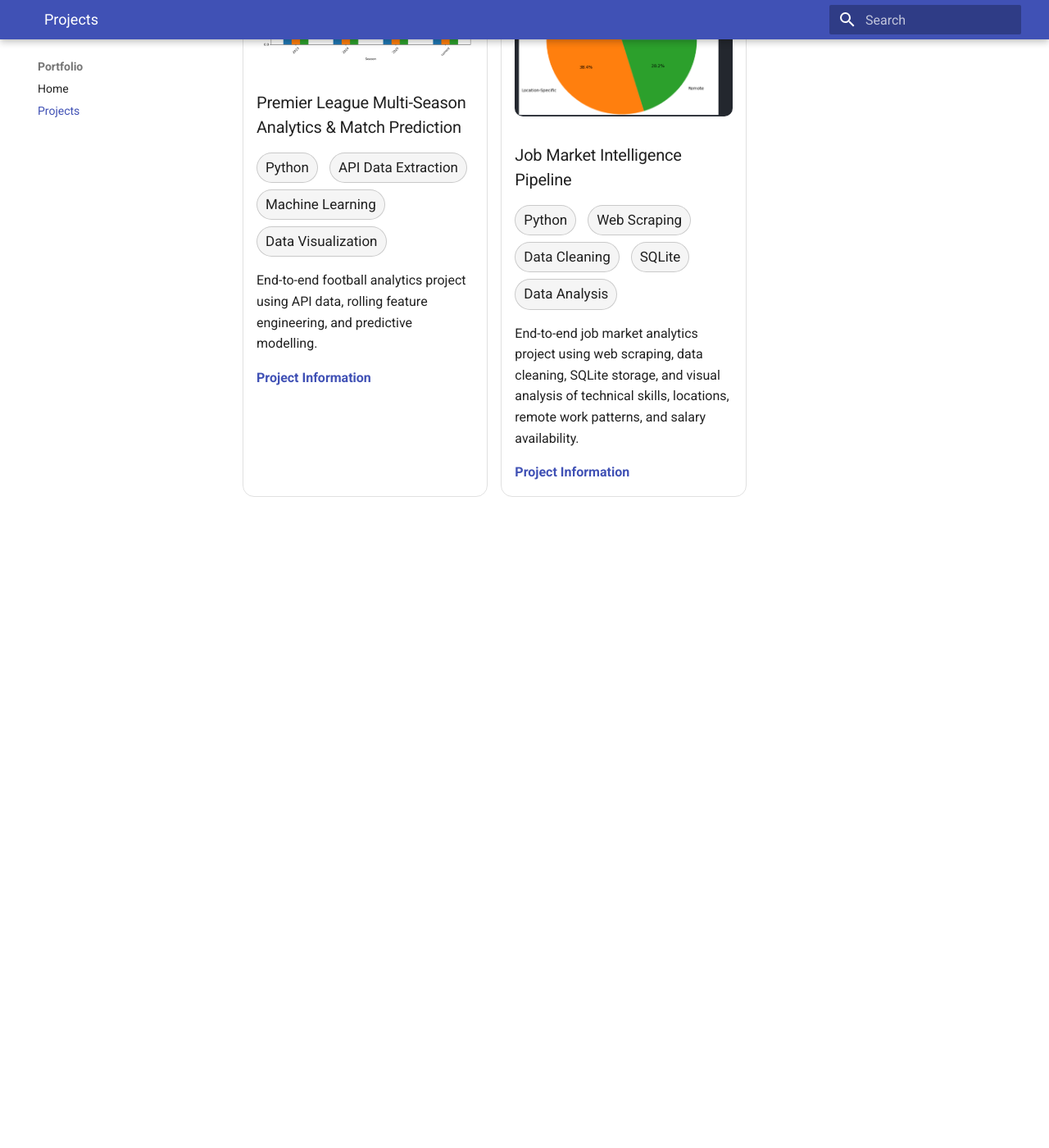
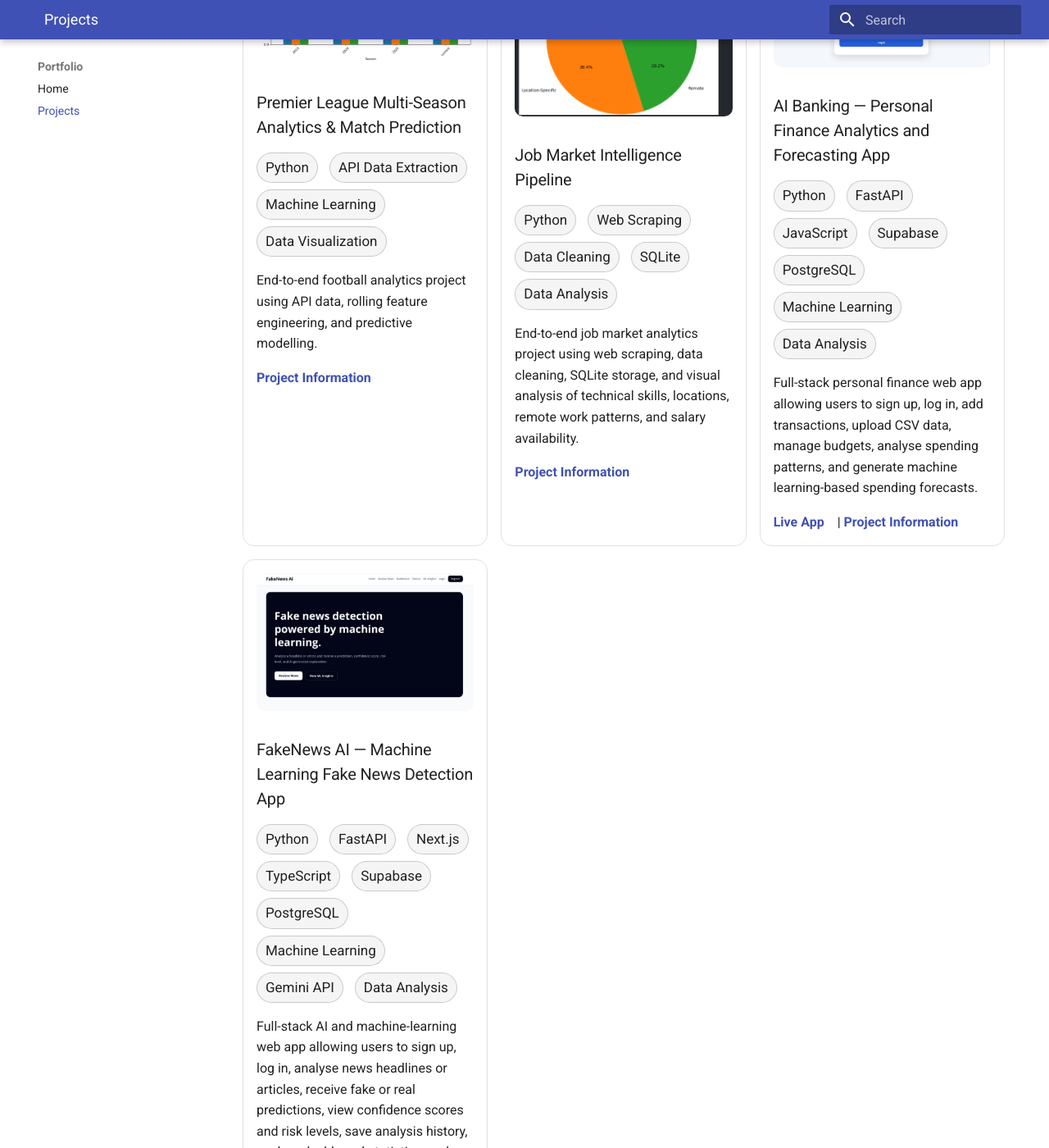
Before and after one commit to Ilie1985/2026_portfolio, an MkDocs documentation site: the page built from docs/projects.md, in a window 1280 px wide and 1400 px high, scrolled down 858 px. Shown: the whole window at 82% size. Built offline with MkDocs 1.6.1 and Material for MkDocs 9.7.7, drawn with Linux system fonts in a browser that asks for light colours; before the commit the page ends 1488 px from its top, so only the background shows below that; some of the changed text lies outside the part shown.

Commit message:
add AI Banking and FakeNews AI projects with descriptions, images, and links

```diff
--- a/docs/projects.md
+++ b/docs/projects.md
@@ -43,6 +43,22 @@
   <div class="project-links"><a href="https://github.com/Ilie1985/job_market" target="_blank" rel="noopener">Project Information</a></div>
 </div>
 
+<div class="project-card">
+  <img src="../images/AI_Banking.png" alt="AI Banking — Personal Finance Analytics and Forecasting App screenshot" class="project-image">
+  <h3>AI Banking — Personal Finance Analytics and Forecasting App</h3>
+  <div class="project-meta"><span class="tag">Python</span> <span class="tag">FastAPI</span> <span class="tag">JavaScript</span> <span class="tag">Supabase</span> <span class="tag">PostgreSQL</span> <span class="tag">Machine Learning</span> <span class="tag">Data Analysis</span></div>
+  <p>Full-stack personal finance web app allowing users to sign up, log in, add transactions, upload CSV data, manage budgets, analyse spending patterns, and generate machine learning-based spending forecasts.</p>
+  <div class="project-links"><a href="https://ai-banking-project.vercel.app" target="_blank" rel="noopener">Live App</a> | <a href="https://github.com/Ilie1985/AI_Banking_Project" target="_blank" rel="noopener">Project Information</a></div>
+</div>
+
+<div class="project-card">
+  <img src="../images/FakeNews_AI.png" alt="FakeNews AI — Machine Learning Fake News Detection App screenshot" class="project-image">
+  <h3>FakeNews AI — Machine Learning Fake News Detection App</h3>
+  <div class="project-meta"><span class="tag">Python</span> <span class="tag">FastAPI</span> <span class="tag">Next.js</span> <span class="tag">TypeScript</span> <span class="tag">Supabase</span> <span class="tag">PostgreSQL</span> <span class="tag">Machine Learning</span> <span class="tag">Gemini API</span> <span class="tag">Data Analysis</span></div>
+  <p>Full-stack AI and machine-learning web app allowing users to sign up, log in, analyse news headlines or articles, receive fake or real predictions, view confidence scores and risk levels, save analysis history, explore dashboard statistics, and view machine-learning model insights with AI-generated explanations.</p>
+  <div class="project-links"><a href="https://fake-news-identifier-omega.vercel.app" target="_blank" rel="noopener">Live App</a> | <a href="https://github.com/Ilie1985/Fake_news_identifier" target="_blank" rel="noopener">Project Information</a></div>
+</div>
+
 </div>
 
 <!-- PROJECTS_END -->
```
Also changed, not shown: docs/data/projects.yml (+35 -9 lines), docs/images/FakeNews_AI.png (added).
